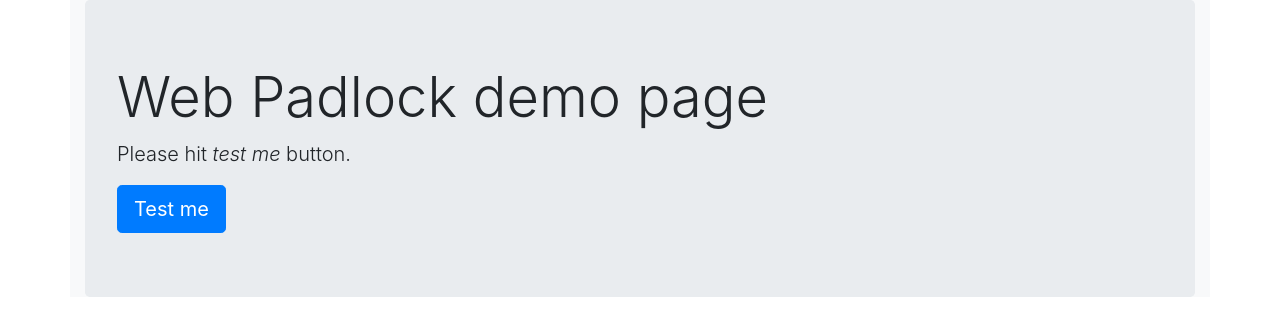
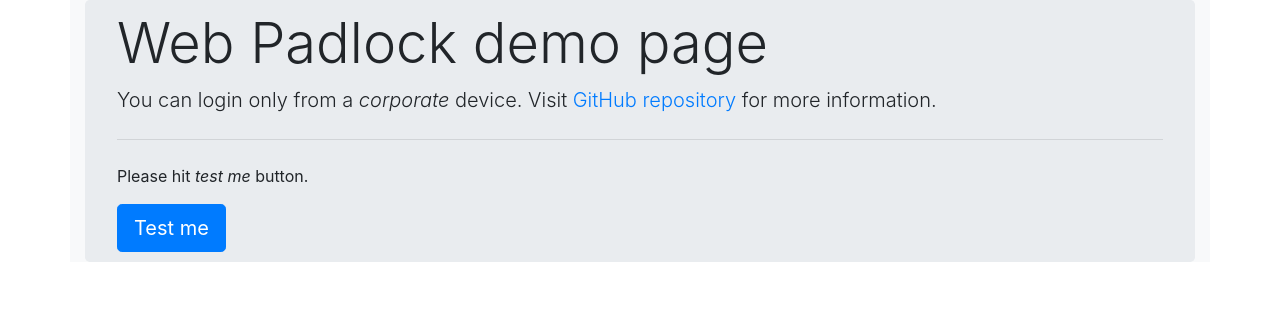
Before and after one commit to BelmY/webpadlock, a Flask app: page / in a window 1280 px wide. Shown: the top 336 px of the page. Run offline with Flask 2, Linux system fonts and the light colour scheme; parts of the project's set-up code (start-up, migrations or seed data) failed here and were passed over; some libraries are stand-ins or nearby versions.

Commit message:
Added columns layout

```diff
--- a/remote/server.py
+++ b/remote/server.py
@@ -24,6 +24,20 @@ app = Flask(__name__,
             template_folder="web/templates")
 
 
+@app.route('/check')
+def check():
+    token = request.args.get("token")
+    if (token is None):
+        return ("Bad Request", 400)
+    else:
+        token_info = process_token(token, pem_ca_chain)
+        return json.dumps(token_info), 200
+
+# -------------
+# Demo pages. Do not use them in production.
+# -------------
+
+
 @app.route('/')
 def home():
     session['requestId'] = get_random_string(20)
@@ -32,34 +46,51 @@ def home():
                            local_server_url=config["local_server_url"])
 
 
-@app.route('/check')
-def check():
+@app.route('/democheck')
+def democheck():
     token = request.args.get("token")
     if (token is None):
         return ("Bad Request", 400)
     else:
         msg, status = webcheck(token)
-        html_message = ""
+
+        fmt_msg = []
         for htmlclass, message in msg:
+            fmt_msg.append(
+                "<div class='alert alert-{}'>{}</div>".format(htmlclass, message))
+
+        html_message = """
+        <div class="row">
+            <div class="col-sm">{}</div>
+            <div class="col-sm">{}</div>
+        </div>
+        """.format(fmt_msg[0], fmt_msg[1])
+
+        html_message += """
+        <div class="row">
+            <div class="col-sm">{}</div>
+            <div class="col-sm">{}</div>
+        </div>
+        """.format(fmt_msg[2], fmt_msg[3])
+
+        html_message += """
+        <div class="row">
+            <div class="col-sm">{}</div>
+            <div class="col-sm">{}</div>
+        </div>
+        """.format(fmt_msg[4], fmt_msg[5])
+
+        for htmlclass, message in msg[6:]:
             html_message += "<div class='alert alert-{}'>{}</div>".format(
                 htmlclass, message)
         return html_message, status
 
 
-@app.route('/jsoncheck')
-def jsoncheck():
-    token = request.args.get("token")
-    if (token is None):
-        return ("Bad Request", 400)
-    else:
-        token_info = process_token(token, pem_ca_chain)
-        return json.dumps(token_info), 200
-
-
 def webcheck(token):
     """
     Compose a status message after the received token.
-    This is only an example.
+    This is just an example. The HTML formatting here is nasty.
+    You must always use the json api.
     """
 
     msg = []
--- a/remote/web/static/script.js
+++ b/remote/web/static/script.js
@@ -33,10 +33,10 @@ function fillStatusDiv(
     div = document.getElementById('status_div');
 
     div.innerHTML = `
-            <div class="statusMsg ${cssclass}">
+            <div class="statusMsg ${cssclass} strong">
                 ${status}
             </div>
-            <div class="causeMsg">
+            <div class="container causeMsg">
                 ${message}
             </div>
         `;
@@ -70,7 +70,7 @@ function processToken(token) {
     console.log("Web Padlock device info token:\n" + token);
     fillStatusDiv("Processing token...")
 
-    var url = "/check?token=" + token;
+    var url = "/democheck?token=" + token;
 
     var req = new XMLHttpRequest();
     req.open("GET", url, true);
--- a/remote/web/static/style.css
+++ b/remote/web/static/style.css
@@ -1,31 +1,12 @@
-body {
-    margin: 25px;
-    background-color: rgb(240,240,240);
-    font-family: arial, sans-serif;
-    font-size: 14px;
-}
-
-h1 {
-    font-size: 35px;
-    font-weight: normal;
-    margin-top: 5px;
-}
-
 .statusMsg {
     font-size: large;
 }
 
 .causeMsg {
     font-size: small;
-    padding-left: 1em;
 }
 
-div.result {
-    padding: 5;
-    margin-top: 5;
-}
-
-p {
-    margin-top: 0;
-    margin-bottom: 2;
-}
+.jumbotron {
+    padding-top: 10px !important;
+    padding-bottom: 10px !important;
+  }
--- a/remote/web/templates/index.html
+++ b/remote/web/templates/index.html
@@ -11,8 +11,8 @@
         var localServerUrl = "{{ local_server_url }}"
     </script>
 
+    <link rel="stylesheet" href="https://stackpath.bootstrapcdn.com/bootstrap/4.5.2/css/bootstrap.min.css">
     <link href="{{ url_for('static', filename='style.css') }}" rel="stylesheet">
-    <link rel="stylesheet" href="https://stackpath.bootstrapcdn.com/bootstrap/4.5.2/css/bootstrap.min.css">
 </head>
 
 
@@ -20,7 +20,12 @@
     <div class="container bg-light">
         <div class="jumbotron">
             <h1 class="display-4">Web Padlock demo page</h1>
-            <p class="lead">Please hit <em>test me</em> button.</p>
+            <p class="lead">You can login only from a <em>corporate</em> device. Visit
+                <a href="https://github.com/electronicayciencia/webpadlock" target="_blank">
+                    GitHub repository</a> for more information.
+            </p>
+            <hr class="my-4">
+            <p>Please hit <em>test me</em> button.</p>
             <button class="btn btn-primary btn-lg" id="testme_button">Test me</button>
         </div>
 
```
